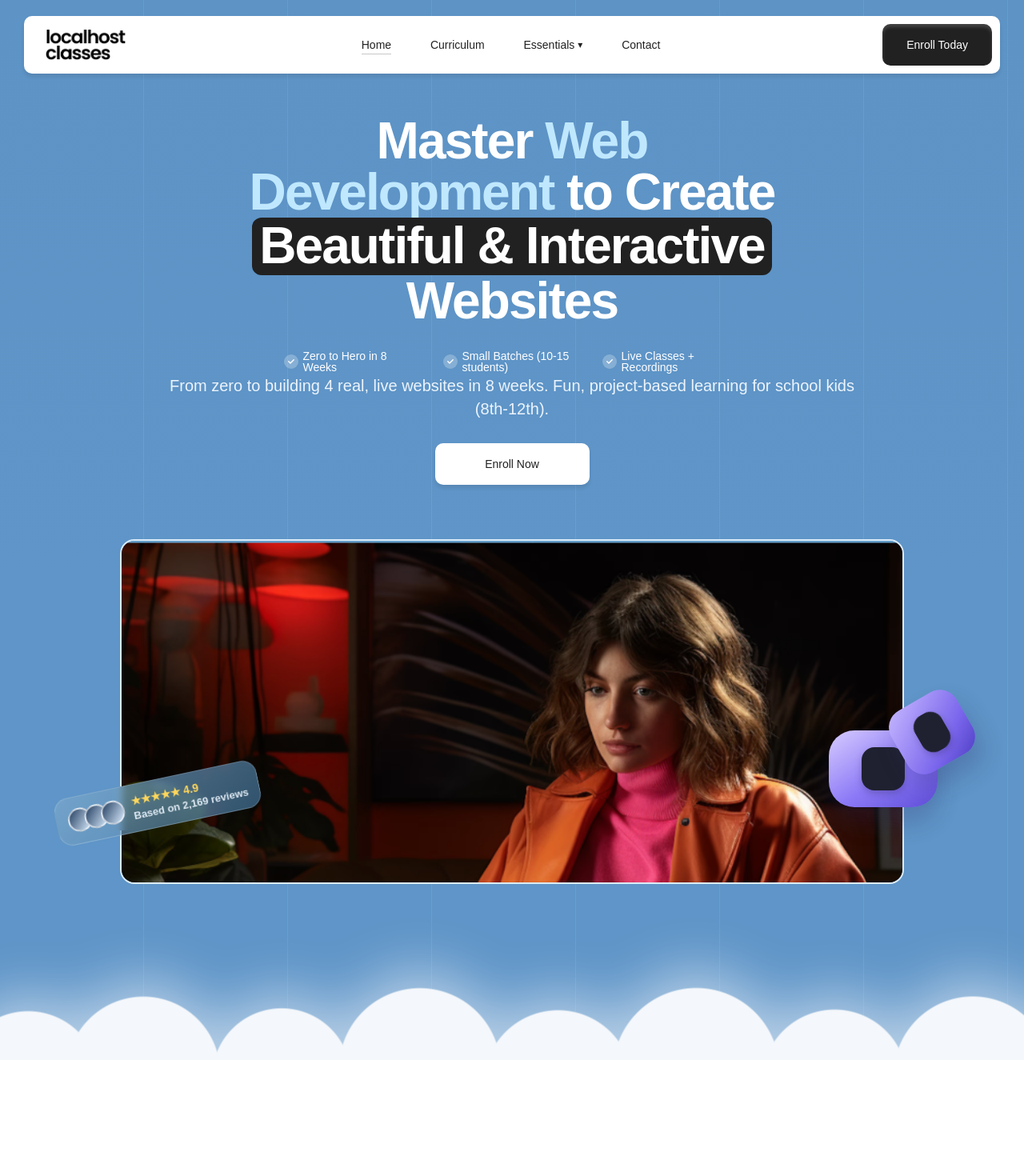
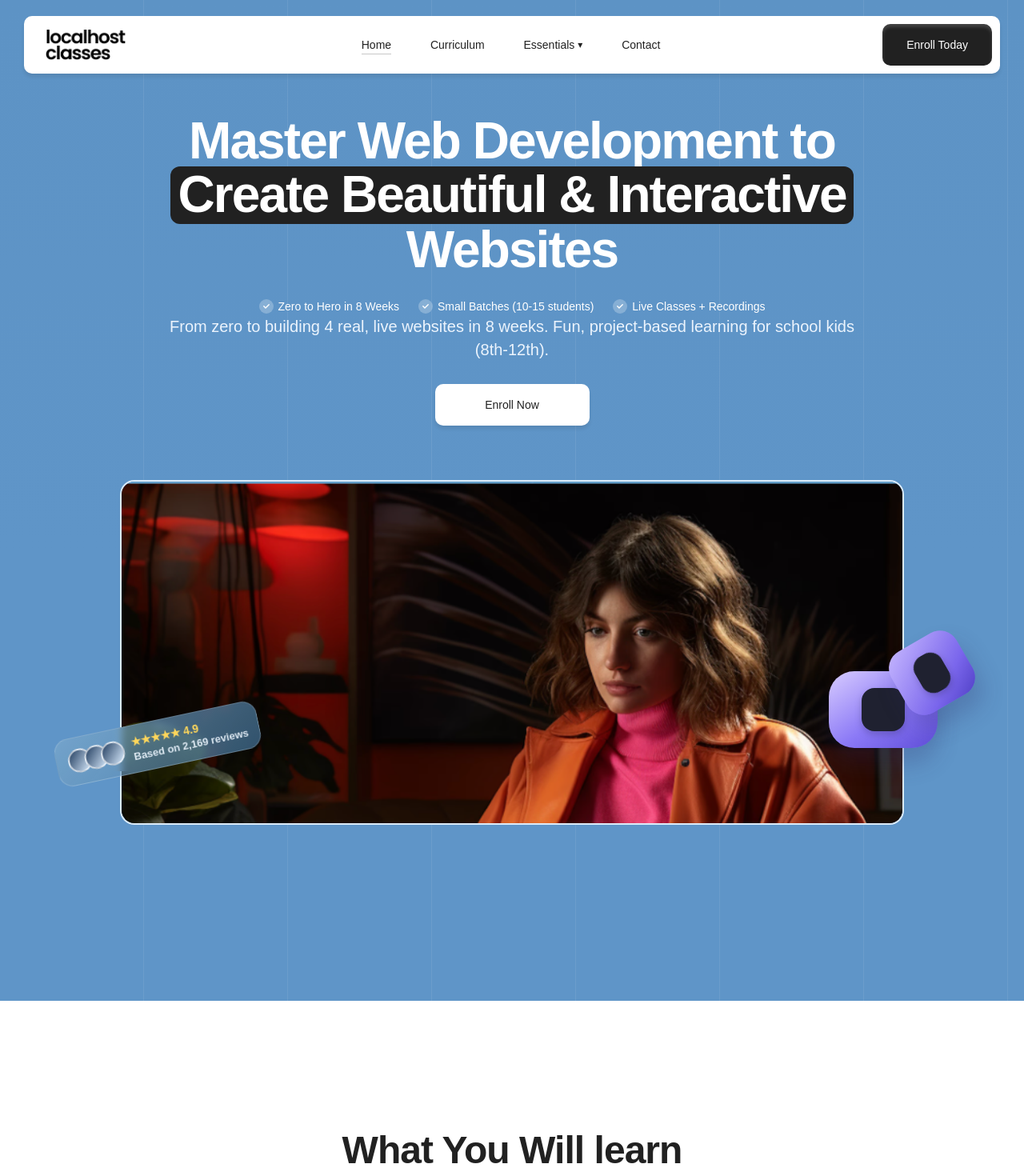
Before and after one commit to Gautham28/localhost-classes, a React (Vite) app: page / in a window 1280 px wide. Shown: the top 1470 px of the page at 80% size. Built offline with nearby package versions, Linux system fonts and the light colour scheme; a web font is replaced by a local one.

Commit message:
cleaned up clouds svg and fixed hero heading

```diff
--- a/src/App.css
+++ b/src/App.css
@@ -173,8 +173,11 @@ body {
 
 .hero-content h1 {
   margin: 0;
-  width: 660px;
+  width: max-content;
   max-width: 100%;
+  display: flex;
+  flex-direction: column;
+  align-items: center;
   font-size: 64px;
   line-height: 1;
   letter-spacing: -0.03em;
@@ -182,8 +185,9 @@ body {
   color: #ffffff;
 }
 
-.hero-soft {
-  color: #bfe8ff;
+.hero-line {
+  display: block;
+  white-space: nowrap;
 }
 
 .heading-highlight {
@@ -196,18 +200,18 @@ body {
 .hero-points {
   margin: 0;
   padding: 0;
-  width: 571px;
+  width: auto;
   max-width: 100%;
   min-height: 18px;
   list-style: none;
   display: flex;
   align-items: center;
-  justify-content: space-between;
-  gap: 0;
+  justify-content: center;
+  gap: 24px;
 }
 
 .hero-points li {
-  width: 173px;
+  width: auto;
   display: flex;
   align-items: center;
   gap: 6px;
@@ -236,6 +240,7 @@ body {
   line-height: 1;
   font-weight: 400;
   text-align: left;
+  white-space: nowrap;
 }
 
 .hero-cta {
@@ -385,26 +390,6 @@ body {
   background: linear-gradient(145deg, #c5b6ff 0%, #7a66ec 68%, #5040c5 100%);
 }
 
-.cloud-layer {
-  position: absolute;
-  z-index: 2;
-  left: -10%;
-  right: -10%;
-  bottom: -140px;
-  height: 280px;
-  background:
-    radial-gradient(circle at 8% 60%, #f4f7fb 0 88px, transparent 90px),
-    radial-gradient(circle at 18% 56%, #f4f7fb 0 95px, transparent 97px),
-    radial-gradient(circle at 30% 58%, #f4f7fb 0 86px, transparent 88px),
-    radial-gradient(circle at 42% 54%, #f4f7fb 0 100px, transparent 102px),
-    radial-gradient(circle at 54% 61%, #f4f7fb 0 92px, transparent 94px),
-    radial-gradient(circle at 66% 55%, #f4f7fb 0 103px, transparent 105px),
-    radial-gradient(circle at 78% 60%, #f4f7fb 0 90px, transparent 92px),
-    radial-gradient(circle at 90% 57%, #f4f7fb 0 98px, transparent 100px),
-    radial-gradient(circle at 100% 60%, #f4f7fb 0 86px, transparent 88px);
-  filter: drop-shadow(0 -20px 34px rgba(255, 255, 255, 0.55));
-}
-
 .learn-section {
   position: relative;
   z-index: 4;
@@ -1453,26 +1438,6 @@ body {
   stroke-width: 2.2;
 }
 
-.footer-clouds {
-  position: absolute;
-  z-index: 2;
-  left: -10%;
-  right: -10%;
-  bottom: -138px;
-  height: 284px;
-  background:
-    radial-gradient(circle at 8% 60%, #f6f8fb 0 90px, transparent 92px),
-    radial-gradient(circle at 18% 56%, #f6f8fb 0 96px, transparent 98px),
-    radial-gradient(circle at 30% 59%, #f6f8fb 0 88px, transparent 90px),
-    radial-gradient(circle at 42% 55%, #f6f8fb 0 100px, transparent 102px),
-    radial-gradient(circle at 54% 61%, #f6f8fb 0 92px, transparent 94px),
-    radial-gradient(circle at 66% 56%, #f6f8fb 0 102px, transparent 104px),
-    radial-gradient(circle at 78% 61%, #f6f8fb 0 91px, transparent 93px),
-    radial-gradient(circle at 90% 57%, #f6f8fb 0 99px, transparent 101px),
-    radial-gradient(circle at 100% 61%, #f6f8fb 0 87px, transparent 89px);
-  filter: drop-shadow(0 -20px 34px rgba(255, 255, 255, 0.6));
-}
-
 /* Desktop screenshot was captured on a very large canvas */
 @media (max-width: 1500px) {
   .learn-section {
@@ -1886,11 +1851,6 @@ body {
 
   .hero-cubes {
     display: none;
-  }
-
-  .cloud-layer {
-    bottom: -130px;
-    height: 230px;
   }
 
   .learn-section {
@@ -2339,8 +2299,4 @@ body {
     height: 16px;
   }
 
-  .footer-clouds {
-    bottom: -124px;
-    height: 240px;
-  }
-}
+}
--- a/src/components/Footer.jsx
+++ b/src/components/Footer.jsx
@@ -59,7 +59,6 @@ function Footer() {
         </div>
       </div>
 
-      <div className="footer-clouds" />
     </footer>
   )
 }
--- a/src/components/Hero.jsx
+++ b/src/components/Hero.jsx
@@ -27,9 +27,11 @@ function Hero() {
       <div className="hero-content">
         <div className="hero-title-list">
           <h1>
-            Master <span className="hero-soft">Web Development</span> to Create
-            <br />
-            <span className="heading-highlight">Beautiful & Interactive</span> Websites
+            <span className="hero-line">Master Web Development to</span>
+            <span className="hero-line">
+              <span className="heading-highlight">Create Beautiful & Interactive</span>
+            </span>
+            <span className="hero-line">Websites</span>
           </h1>
 
           <ul className="hero-points">
@@ -77,7 +79,6 @@ function Hero() {
         </div>
       </div>
 
-      <div className="cloud-layer" />
     </section>
   )
 }
```
